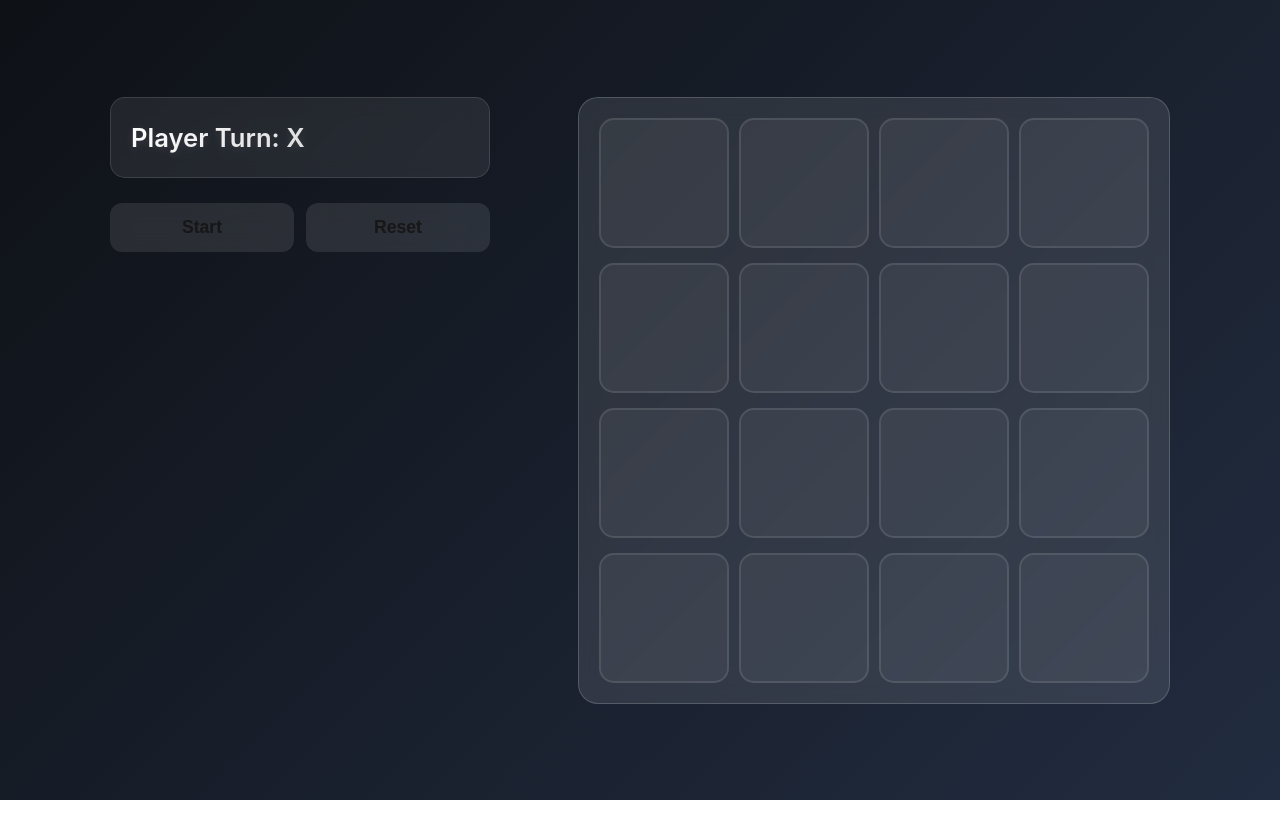
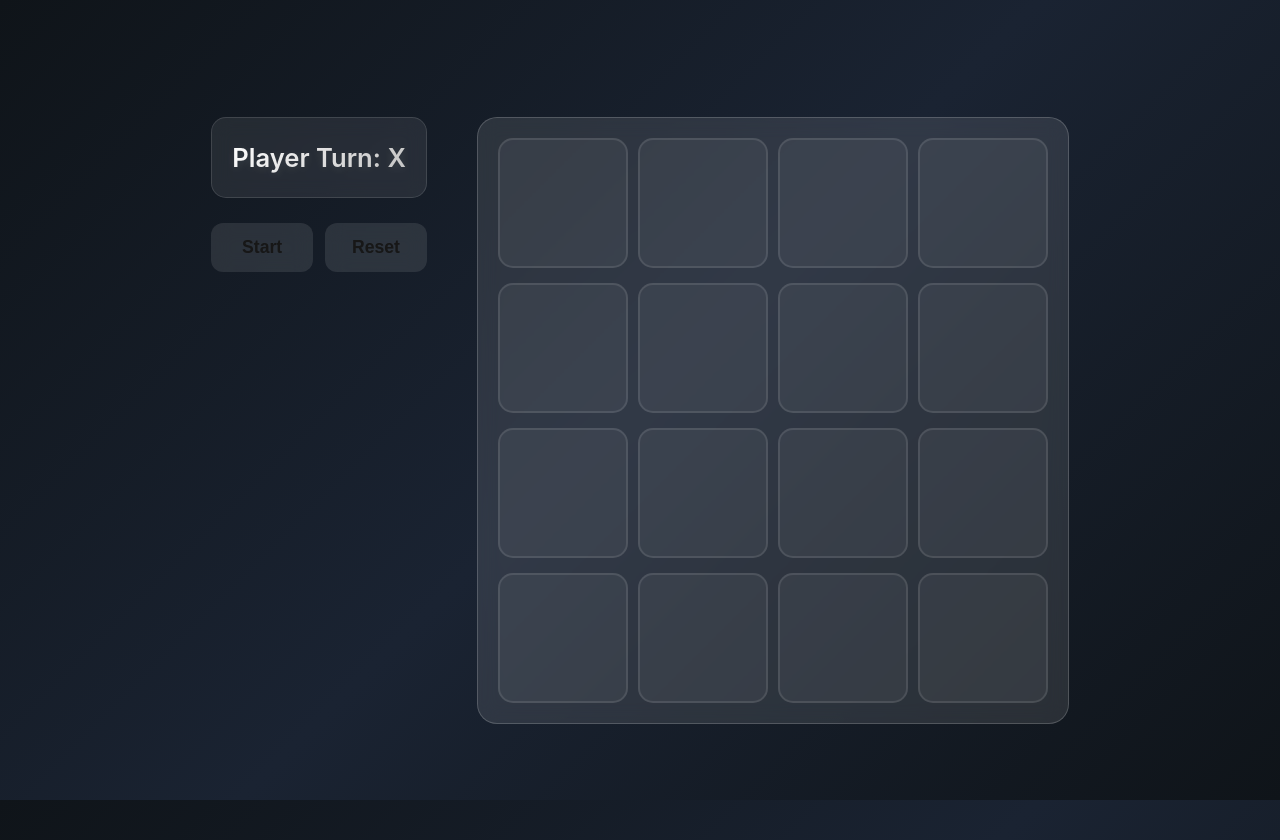
Before and after one commit to mahmoudalnkeeb/tic-tac-toe-multiplayer, a Next.js app: page / in a window 1280 px wide. Before the commit the page ends 800 px from the top, so only its background shows below. Built offline with nearby package versions, Linux system fonts and the light colour scheme.

Commit message:
style(global): update font-family, background-color

```diff
--- a/src/styles/globals.scss
+++ b/src/styles/globals.scss
@@ -13,12 +13,14 @@ html {
 }
 
 body {
-  font-family: 'Inter', Arial, Helvetica, sans-serif;
+  font-family: -apple-system, BlinkMacSystemFont, 'Segoe UI', Roboto, sans-serif;
+  background: linear-gradient(135deg, #0f1419 0, #1a2332 50%, #0f1419 100%);
+  color: #fff;
   min-height: 100vh;
-  background: linear-gradient(135deg, #0E1116, #222c40);
-  color: var(--foreground);
-  position: relative;
-  overflow-x: hidden;
+  display: flex;
+  flex-direction: column;
+  align-items: center;
+  padding: 20px;
 }
 
 main {
```
